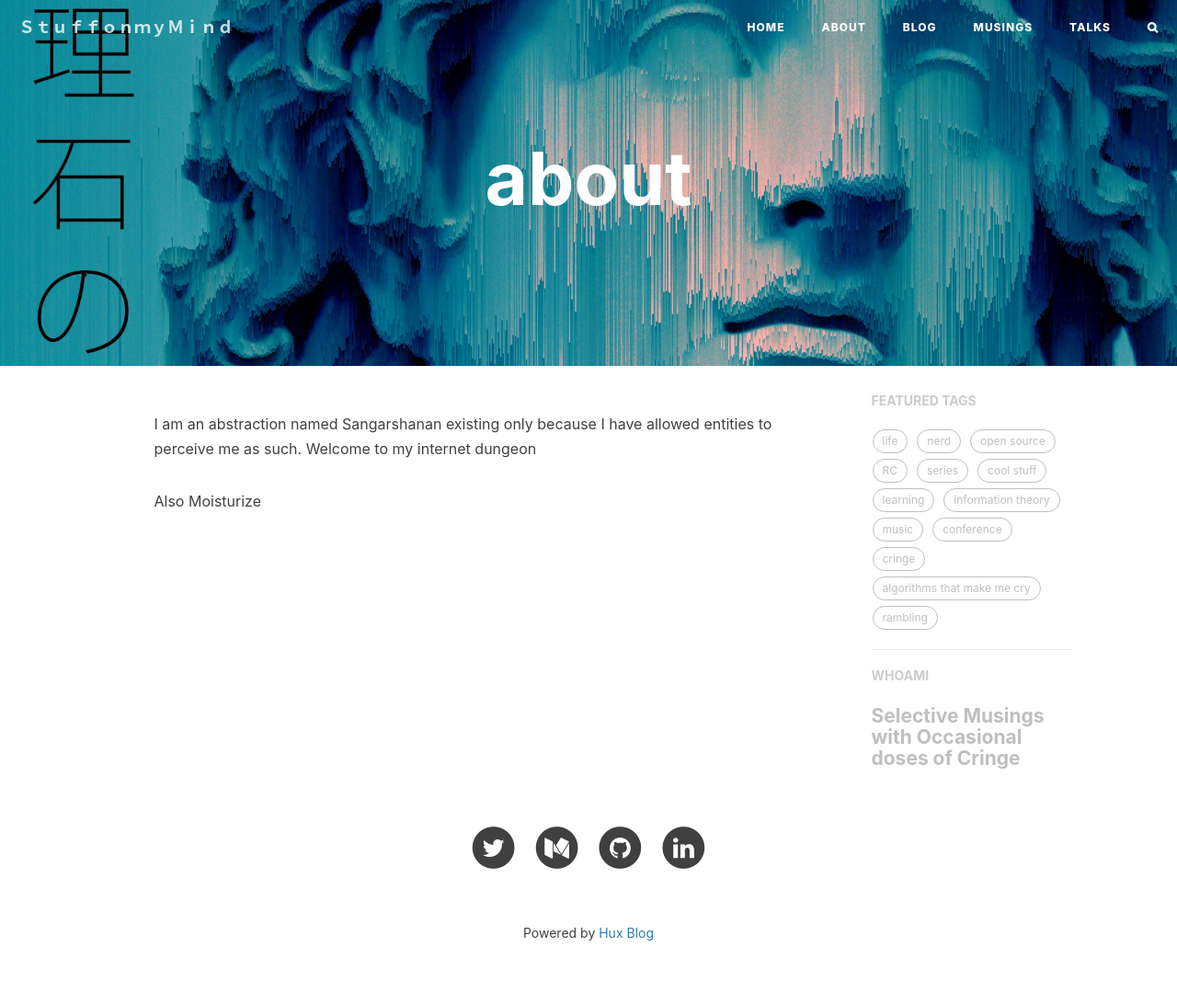
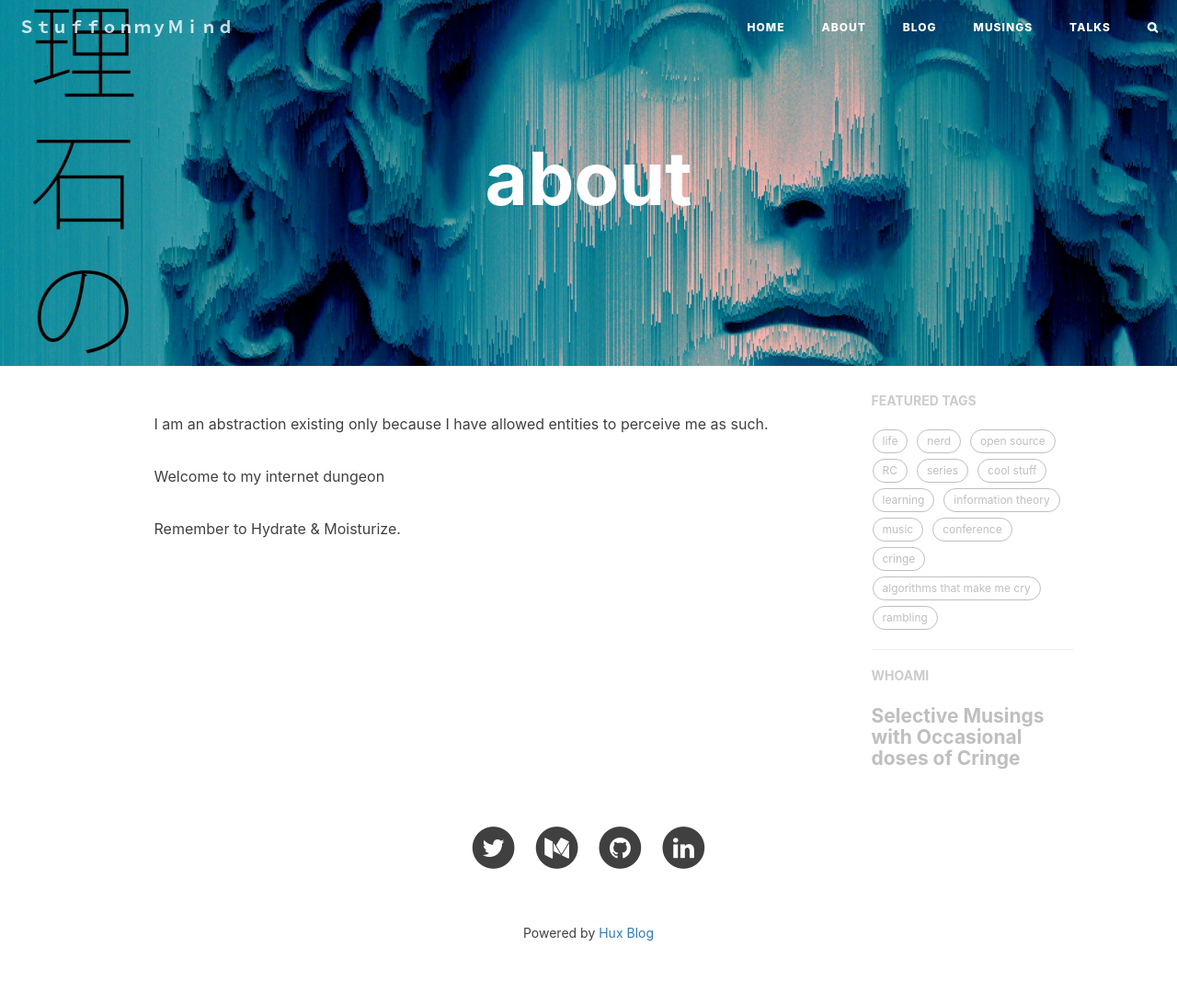
Before and after one commit to Sangarshanan/sangarshanan.github.io, a Jekyll site: the page built from about.html, in a window 1280 px wide. Shown: the whole page at 92% size. Built offline with Jekyll 4.4.1, drawn with Linux system fonts in a browser that asks for light colours; nearby versions of some CDN libraries; comment, search, counter and statistics services are not loaded.

Commit message:
More Fun and games

```diff
--- a/_includes/about/en.md
+++ b/_includes/about/en.md
@@ -1,3 +1,5 @@
-I am an abstraction named Sangarshanan existing only because I have allowed entities to perceive me as such. Welcome to my internet dungeon
+I am an abstraction existing only because I have allowed entities to perceive me as such.
 
-Also Moisturize
+Welcome to my internet dungeon
+
+Remember to Hydrate & Moisturize.
```
